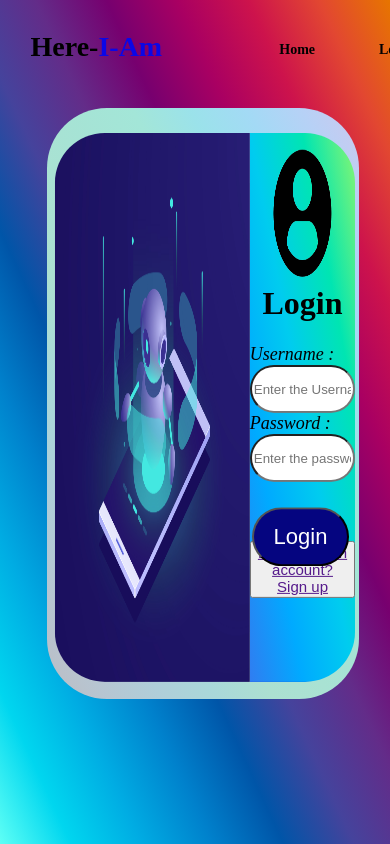
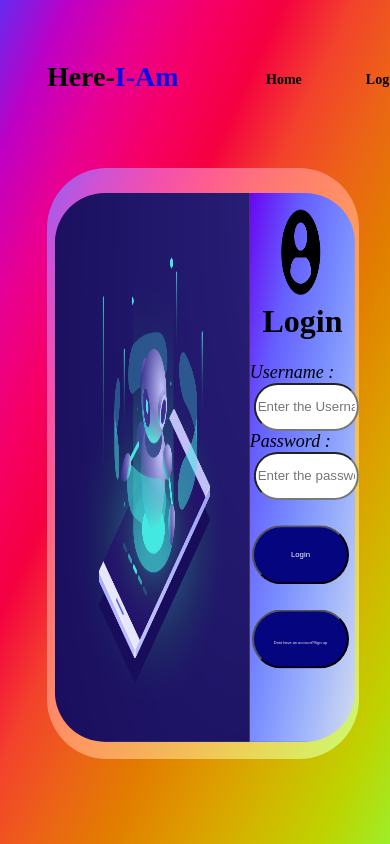
Before and after one commit to Jenin-Immanuel/here-i-am-frontend, a website built with Vite: page src/index.html in a window 390 px wide. Shown: the top 844 px of the page. Built offline with nearby package versions, Linux system fonts and the light colour scheme.

Commit message:
login(not responsive)

```diff
--- a/src/index.html
+++ b/src/index.html
@@ -12,11 +12,16 @@
     <nav>
         <h2 class="logo">Here-<span>I-Am</span></h2>
         <ul>
-            <li><a href="home">Home</a></li>
-            <li><a href="login">Login</a></li>
-            <li><a href="About-us">About-us</a></li>
-            <li><a href="Help">Help</a></li>
+            <li class="nav-link"><a href="home">Home</a></li>
+            <li class="nav-link"><a href="login">Login</a></li>
+            <li class="nav-link"><a href="About-us">About-us</a></li>
+            <li class="nav-link"><a href="Help">Help</a></li>
         </ul>
+        <div class="hamburger">
+            <span class="bar"></span>
+            <span class="bar"></span>
+            <span class="bar"></span>
+        </div>
     </nav>
     <div class="loginbox">
         <div class="loginimage">
@@ -38,7 +43,7 @@
                 <br>
                 <button type="submit" id="login">Login</button>
             </form>
-            <button id="signin"> <a href="" > Dont have an account?Sign up</a></button>
+            <button   class="hyperlink" id="signin" style=""> <a href="" > Dont have an account?Sign up</a></button>
         </div>
 
     </div>
--- a/src/styles/style.css
+++ b/src/styles/style.css
@@ -5,8 +5,8 @@ nav{
     text-align: center;
     position: relative;
     min-height: 8vh;
-    margin: auto;
-    padding: auto;
+    padding: 30px 8.33%;
+
 }
 
 .logo{
@@ -38,8 +38,9 @@ nav ul li a{
 .loginbox{
   display: flex;
     /* background-color: aquamarine; */
-    background-image: linear-gradient(to right top, #bbbdc4, #b7c5d1, #afced9, #a9d8d9, #ace0d1, #a9e2d3, hsl(166, 53%, 77%), #a3e6d8, #9be2ea, #a3daf5, #b7d1f6, #cdc8ed);
+    /* background-image: linear-gradient(to right top, #bbbdc4, #b7c5d1, #afced9, #a9d8d9, #ace0d1, #a9e2d3, hsl(166, 53%, 77%), #a3e6d8, #9be2ea, #a3daf5, #b7d1f6, #cdc8ed); */
     /* opacity: 10%; */
+    background-image: linear-gradient(to right bottom, #8d61f6, #cf52d4, #f150af, #ff5e8f, #ff7576, #ff8769, #fe9a60, #f7ad5c, #f3c058, #ead559, #dce962, #c7fd75);
     width: 80vw;
     height: 70vh;
     margin-left: 10vw;
@@ -57,13 +58,20 @@ nav ul li a{
     translate: 0vw 2vh;
     background-color: #0c09b8;
     /* opacity: 10%; */
-    background-image: linear-gradient(to right top, #307df1, #00aaff, #00ccef, #00e5b2, #8af670);
-}
+    /* background-image: linear-gradient(to right top, #307df1, #00aaff, #00ccef, #00e5b2, #8af670); */
+    /* background-image: linear-gradient(to right bottom, #8d61f6, #cf52d4, #f150af, #ff5e8f, #ff7576, #ff8769, #fe9a60, #f7ad5c, #f3c058, #ead559, #dce962, #c7fd75); */
+    /* background-image: linear-gradient(to right bottom, #f13805, #f10050, #d30085, #962bae, #1c49bf); */
+    background-image: linear-gradient(to right bottom, #6805f1, #655eff, #798dff, #a1b6fb, #d4dcee);
+
+
+
+
+  }
 
 #avatar{
-  height: 15vh;
-    width: 15vw;
-    translate: 6vw 2vh
+  height: 10vh;
+    width: 10vw;
+    translate: 8vw 2vh;
 }
 #landingimage{
   position: relative;
@@ -82,8 +90,11 @@ nav ul li a{
 
 
 body{
-  background-image: linear-gradient(to left bottom, #e77500, #e24731, #cd134c, #a90062, #77006f, #632c89, #45439c, #0055a8, #0081cc, #00ace3, #00d6ef, #5efff5);  background-attachment: fixed;
-  overflow: hidden;}
+  /* background-image: linear-gradient(to left bottom, #e77500, #e24731, #cd134c, #a90062, #77006f, #632c89, #45439c, #0055a8, #0081cc, #00ace3, #00d6ef, #5efff5);  */
+  background-image: linear-gradient(to right bottom, #652af1, #be00c4, #e70094, #f60067, #f50040, #f3422c, #ec6317, #e27d00, #de9a00, #d2b700, #bed300, #9fee28);
+  background-attachment: fixed;
+  overflow: hidden;
+}
 
 h1{
   position: relative;
@@ -100,6 +111,7 @@ input{
   height: 5vh;
   width: 25vw;
   position: relative;
+  translate: 1vw ;
 }
  #login {
   translate: 0vw 3vh;
@@ -111,10 +123,28 @@ input{
     border-radius: 30px;
     color: white;
     background-color: #050580;
-    font-size: 22px;
+    /* font-size: 22px; */
+    font-size: 2vw;
 }
- #signin{
+ #signin a{
   text-decoration: none;
-  color: white;
-  font-size: 15px;
+  color: rgb(247, 241, 241);
+  font-size: 1vw;
 }
+button #signin{
+height: 2vh;
+width: 4vw;
+}
+
+.hyperlink{
+  translate: 0vw 6vh;
+    position: relative;
+    align-items: center;
+    margin-left: 0.5vw;
+    width: 25vw;
+    height: 7vh;
+    border-radius: 30px;
+    color: white;
+    background-color: #050580;
+    /* font-size: 22px; */
+}
```
